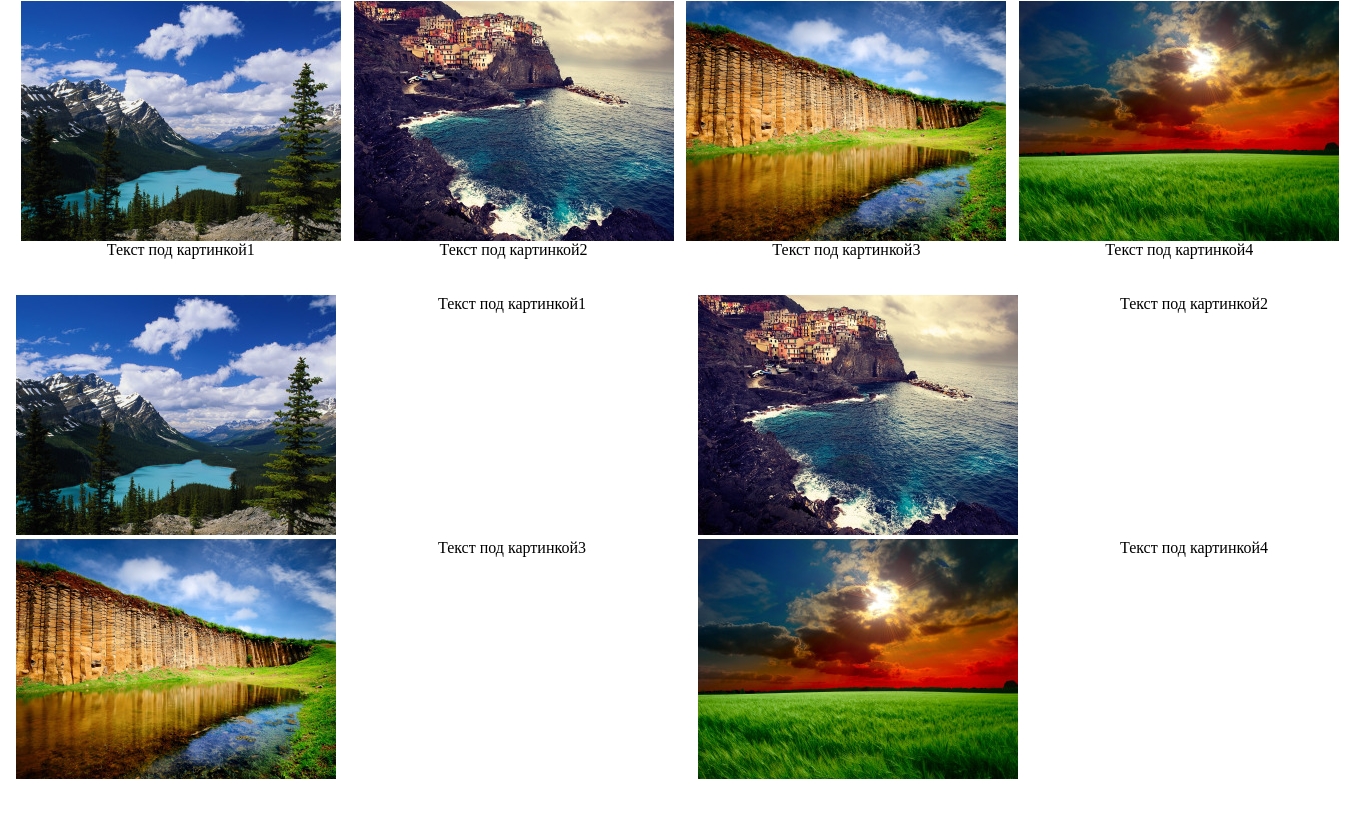
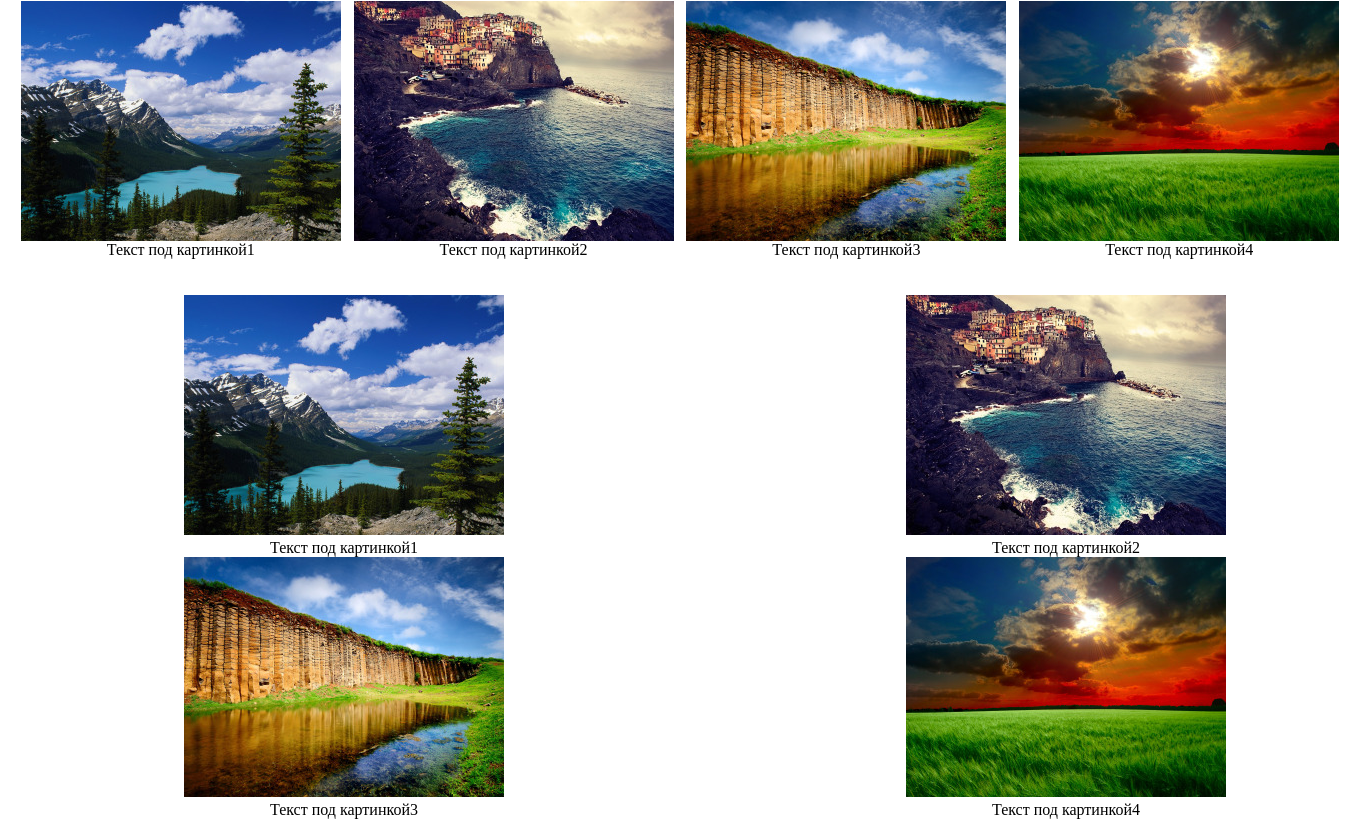
Before and after one commit to nvrtsky/Navrotsky_Alexandr, a PHP site: page /homework.html in a window 1360 px wide; the page is wider, and only the part inside the window is pictured. Shown: the part 557-1384 px from the top of that part. Before the commit the page ends 1336 px from the top of that part, so only its background shows below. Run offline with PHP 8.4, Linux system fonts and the light colour scheme.

Commit message:
ДЗ 03.02

```diff
--- a/homework.html
+++ b/homework.html
@@ -71,22 +71,22 @@
         <br>
         <!--Картинки для ДЗ 04.02 / grid-->
         <section class="grid">
-            <section class="grid2">
+            <section>
             <div align="center"> <img src="images/1.jpg"></div>
             <div align="center"> <a>Текст под картинкой1</a></div>
             </section>
 
-            <section class="grid2">
+            <section>
             <div align="center"> <img src="images/2.jpg"></div>
             <div align="center"> <a>Текст под картинкой2</a></div>
             </section>
 
-            <section class="grid2">
+            <section>
             <div align="center"> <img src="images/3.jpg"></div>
             <div align="center"> <a>Текст под картинкой3</a></div>
             </section>
 
-            <section class="grid2">
+            <section>
             <div align="center"> <img src="images/4.jpg"></div>
             <div align="center"> <a>Текст под картинкой4</a></div>
             </section>
--- a/style.css
+++ b/style.css
@@ -59,9 +59,5 @@ a:hover {
     display: grid;
     grid-template-columns: 50% 50%;
     grid-template-rows: 50% 50%;
-    grid-column-gap: 10px;
+    grid-column-gap: 50px;
 }
-.grid2 {
-    display: grid;
-    grid-template-columns: 50% 50%;
-  }
```
